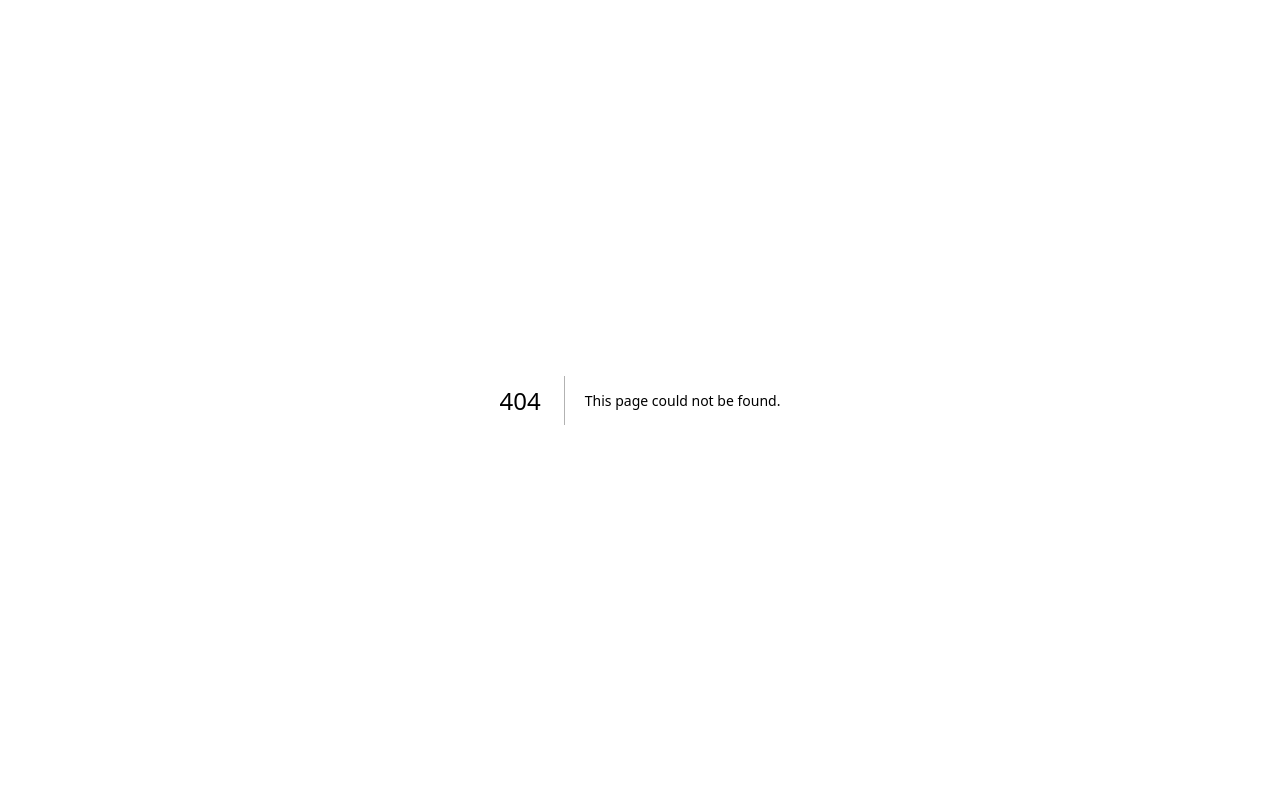
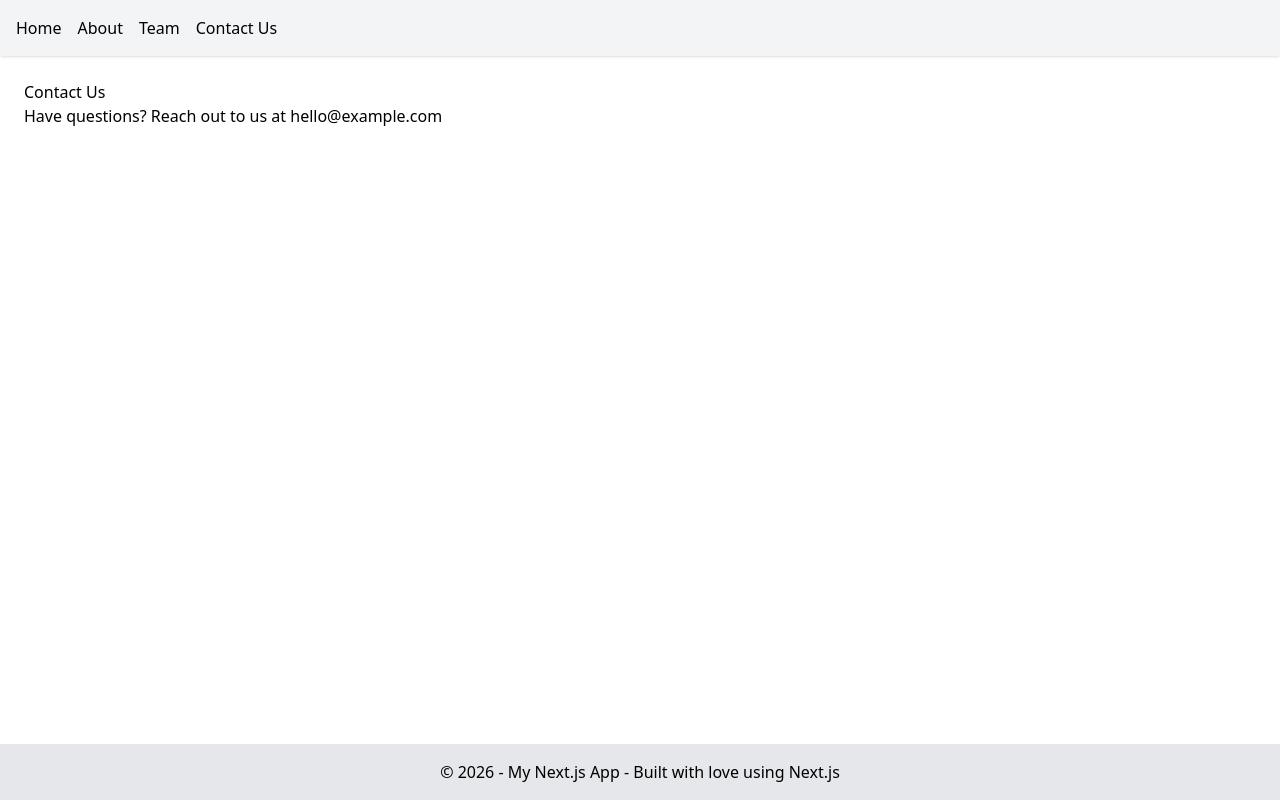
Before and after one commit to creativeloc/nextjs16_tutorial2026, a Next.js app: page /contact in a window 1280 px wide. Before the commit this address had no page. Built offline with nearby package versions, Linux system fonts and the light colour scheme.

Commit message:
reviewed file-based routing and and layout fundamentals

```diff
--- a/package.json
+++ b/package.json
@@ -15,6 +15,8 @@
   },
   "devDependencies": {
     "@tailwindcss/postcss": "^4",
+    "@types/node": "26.1.0",
+    "@types/react": "19.2.17",
     "babel-plugin-react-compiler": "1.0.0",
     "eslint": "^9",
     "eslint-config-next": "16.0.11",
--- /dev/null
+++ b/src/app/about/page.js
@@ -0,0 +1,8 @@
+export default function () {
+  return (
+    <div>
+      <h1>About Us</h1>
+      <p>This is the about page of our Next.js app</p>
+    </div>
+  )
+}
--- /dev/null
+++ b/src/app/about/team/page.js
@@ -0,0 +1,8 @@
+export default function TeamPage() {
+  return (
+    <div>
+      <h1>Our Team</h1>
+      <p>Meet the amazing people behind the project.</p>
+    </div>
+  )
+}
--- /dev/null
+++ b/src/app/contact/page.js
@@ -0,0 +1,11 @@
+export default function Contact() {
+  return (
+    <div>
+      <h1>Contact Us</h1>
+      <p>
+        Have questions? Reach out to us at{" "}
+        <a href="mailto:hello@example.com">hello@example.com</a>
+      </p>
+    </div>
+  )
+}
--- a/src/app/layout.js
+++ b/src/app/layout.js
@@ -1,15 +1,6 @@
-import { Geist, Geist_Mono } from "next/font/google"
+import Footer from "../components/Footer"
+import Navigation from "../components/Navigation"
 import "./globals.css"
-
-const geistSans = Geist({
-  variable: "--font-geist-sans",
-  subsets: ["latin"]
-})
-
-const geistMono = Geist_Mono({
-  variable: "--font-geist-mono",
-  subsets: ["latin"]
-})
 
 export const metadata = {
   title: "Next.js App",
@@ -19,7 +10,11 @@ export const metadata = {
 export default function RootLayout({ children }) {
   return (
     <html lang="en">
-      <body cz-shortcut-listen="true">{children}</body>
+      <body className="min-h-screen flex flex-col" cz-shortcut-listen="true">
+        <Navigation />
+        <main className="grow p-6">{children}</main>
+        <Footer />
+      </body>
     </html>
   )
 }
--- /dev/null
+++ b/src/components/Footer.js
@@ -0,0 +1,10 @@
+export default function Footer() {
+  return (
+    <footer className="bg-gray-200 text-center py-4 mt-auto">
+      <p>
+        &copy; {new Date().getFullYear()} - My Next.js App - Built with love
+        using Next.js
+      </p>
+    </footer>
+  )
+}
--- /dev/null
+++ b/src/components/Navigation.js
@@ -0,0 +1,24 @@
+import Link from "next/link"
+
+export default function Navigation() {
+  return (
+    <header className="bg-gray-100 p-4 shadow">
+      <nav>
+        <ul className="flex gap-4">
+          <li>
+            <Link href="/">Home</Link>
+          </li>
+          <li>
+            <Link href="/about">About</Link>
+          </li>
+          <li>
+            <Link href="/about/team">Team</Link>
+          </li>
+          <li>
+            <Link href="/contact">Contact Us</Link>
+          </li>
+        </ul>
+      </nav>
+    </header>
+  )
+}
```
Also changed, not shown: tsconfig.json (added, +37 -0 lines), 1 other file (tests, documents, lock files or other folders).
